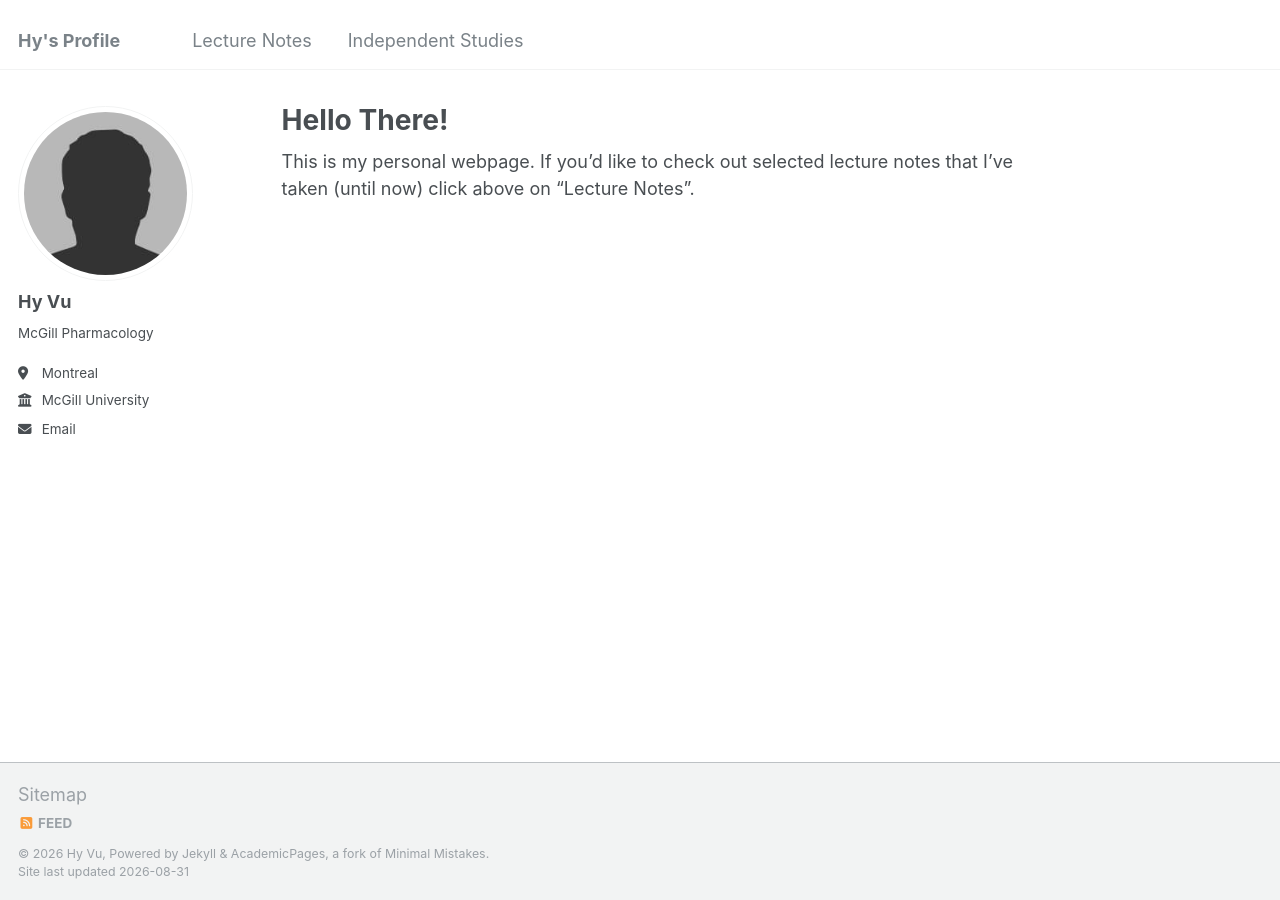
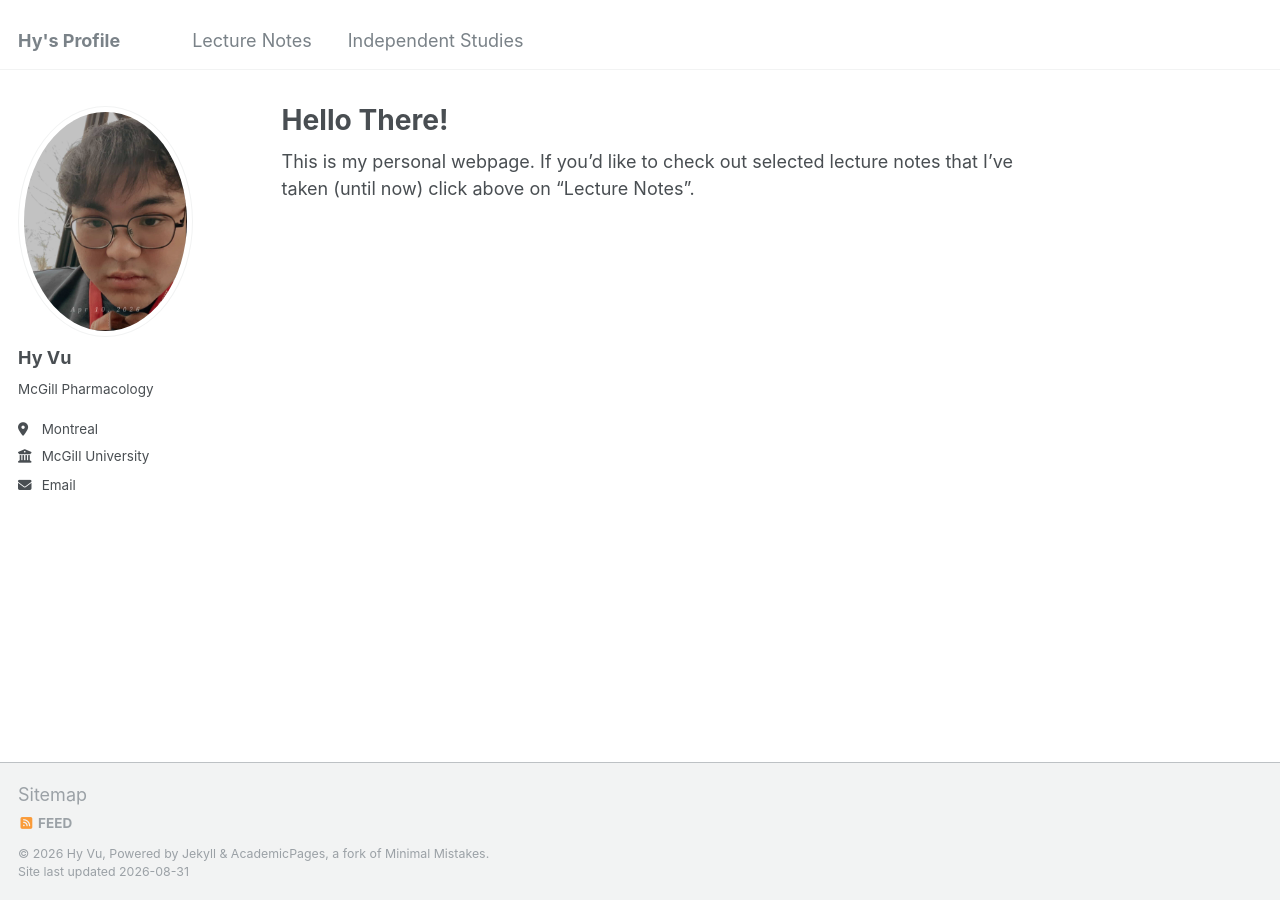
Before and after one commit to Hy-Vu/Hy-Vu.github.io, a Jekyll site: the page built from _pages/about.md, in a window 1280 px wide. Built offline with Jekyll 4.4.1, drawn with Linux system fonts in a browser that asks for light colours.

Commit message:
Update _config.yml

```diff
--- a/_config.yml
+++ b/_config.yml
@@ -21,7 +21,7 @@ url                      : https://hy-vu.github.io # the base hostname & protoco
 #               Additional customization can be done by editing /_includes/author-profile.html
 author:
   # Biographic information
-  avatar           : "bio-photo.jpg"
+  avatar           : "image.png"
   name             : "Hy Vu"
   pronouns         : # example: "she/her"
   bio              : "McGill Pharmacology"
```
